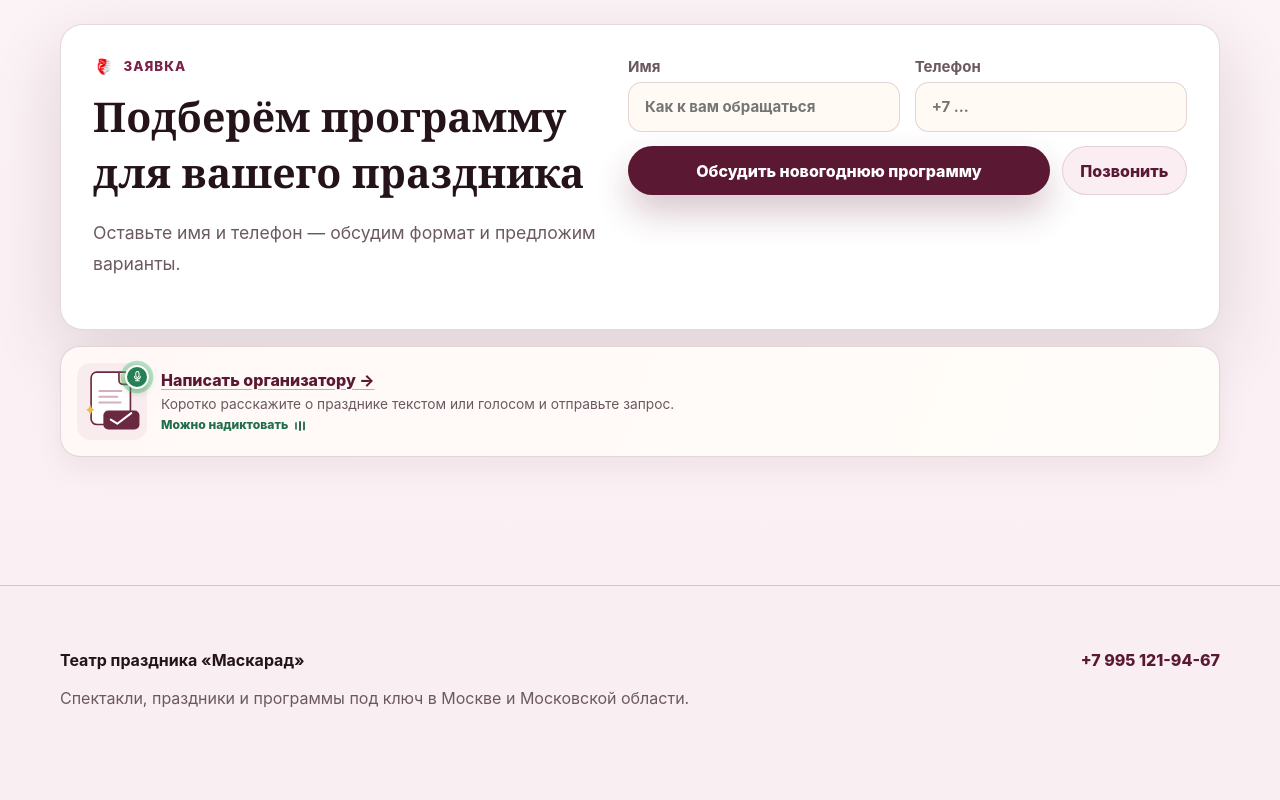
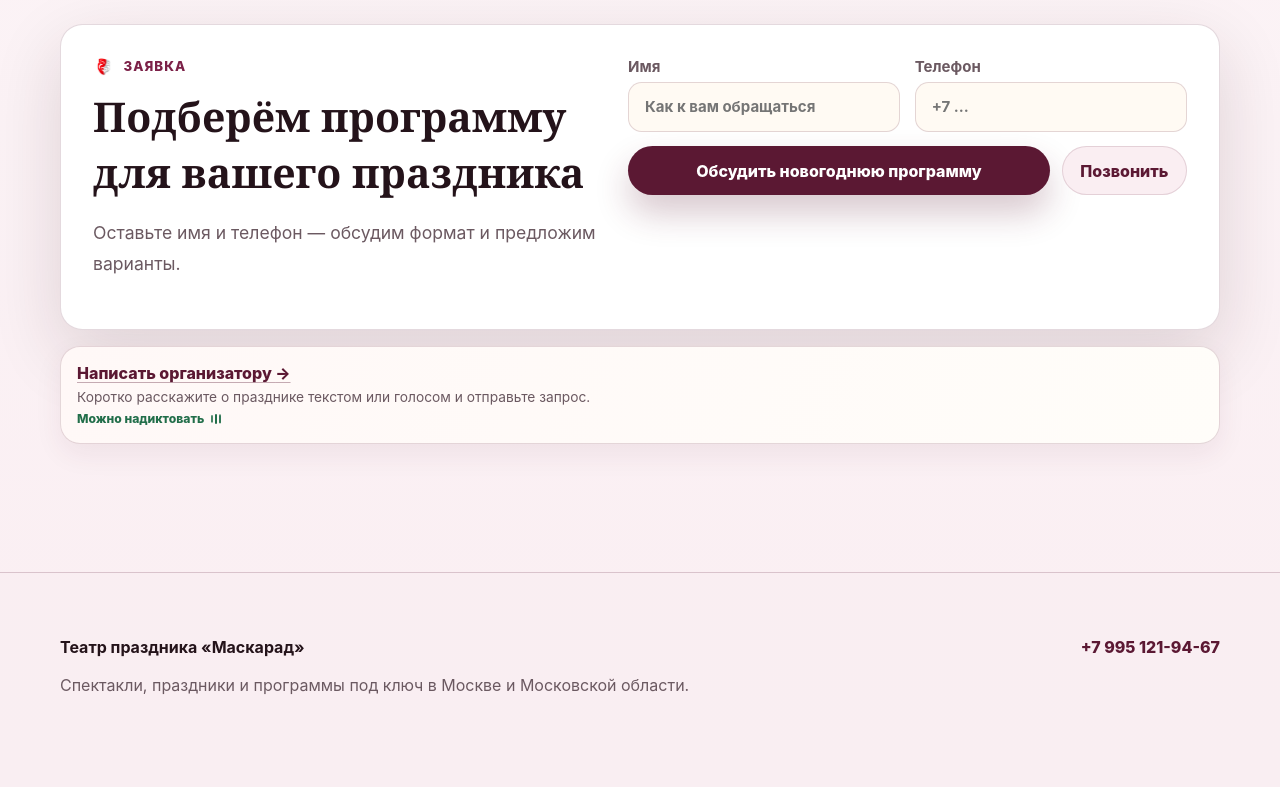
Before and after one commit to roststat/maskarad, a Next.js app: page /prazdniki/korporativnyy-novogodniy-prazdnik in a window 1280 px wide. Shown: the part 4360-5160 px from the top of the page. Built offline with nearby package versions, Linux system fonts and the light colour scheme.

Commit message:
Remove legacy brief card artwork

```diff
--- a/app/globals.css
+++ b/app/globals.css
@@ -1334,49 +1334,8 @@ main {
   cursor: pointer;
 }
 
-.lead-brief-art {
-  position: relative;
-  display: grid;
-  flex: 0 0 4.4rem;
-  place-items: center;
-  width: 4.4rem;
-  height: 4.8rem;
-  border-radius: 0.85rem;
-  background: #f9ecee;
-  transition: transform 180ms ease, background 180ms ease;
-}
-
-.lead-brief-art svg {
-  width: 3.8rem;
-  height: 4.2rem;
-}
-
-.lead-brief-mic {
-  position: absolute;
-  top: 0.1rem;
-  right: -0.1rem;
-  display: grid;
-  width: 1.5rem;
-  height: 1.5rem;
-  place-items: center;
-  border: 2px solid #fffdf9;
-  border-radius: 50%;
-  color: #fff;
-  background: #258055;
-  box-shadow: 0 3px 9px rgba(23, 97, 61, 0.3);
-  animation: assistant-badge-pulse 2.8s ease-in-out infinite;
-}
-
-.lead-brief-mic svg {
-  width: 0.8rem;
-  height: 0.8rem;
-  stroke: currentColor;
-  stroke-linecap: round;
-  stroke-linejoin: round;
-  stroke-width: 1.9;
-}
-
 .lead-brief-copy {
+  width: 100%;
   display: grid;
   gap: 0.25rem;
 }
@@ -1427,12 +1386,6 @@ main {
 .brief-entry button:hover .lead-brief-copy strong,
 .brief-entry button:focus-visible .lead-brief-copy strong {
   text-decoration-color: currentColor;
-}
-
-.brief-entry button:hover .lead-brief-art,
-.brief-entry button:focus-visible .lead-brief-art {
-  background: #f6e3e8;
-  transform: translateY(-2px);
 }
 
 .lead-form-fallback {
--- a/app/lead-form.tsx
+++ b/app/lead-form.tsx
@@ -137,19 +137,6 @@ export function BriefEntry() {
   return (
     <aside className="brief-entry" aria-label="Написать организатору о празднике">
       <button type="button" onClick={openBrief}>
-        <span className="lead-brief-art" aria-hidden="true">
-          <svg viewBox="0 0 74 82" fill="none">
-            <rect x="11" y="5" width="48" height="64" rx="7" fill="#fff" stroke="#6A2841" strokeWidth="2" />
-            <path d="M45 5v10a5 5 0 0 0 5 5h9" fill="#F9EAD8" stroke="#6A2841" strokeWidth="2" />
-            <path d="M21 28h27M21 35h22M21 42h26" stroke="#D4AFC0" strokeWidth="2.5" strokeLinecap="round" />
-            <rect x="26" y="52" width="44" height="23" rx="6" fill="#6A2841" />
-            <path d="m35 63 8 5 17-13" fill="none" stroke="white" strokeWidth="2.5" strokeLinecap="round" strokeLinejoin="round" />
-            <path d="m5 51 3 2 2 4 2-4 3-2-3-2-2-4-2 4-3 2Z" fill="#EFB952" />
-          </svg>
-          <span className="lead-brief-mic">
-            <svg viewBox="0 0 24 24" fill="none"><rect x="9" y="3" width="6" height="11" rx="3" /><path d="M6.5 11.5a5.5 5.5 0 0 0 11 0M12 17v3M8.5 20h7" /></svg>
-          </span>
-        </span>
         <span className="lead-brief-copy">
           <strong>Написать организатору <span aria-hidden="true">→</span></strong>
           <span>Коротко расскажите о празднике текстом или голосом и отправьте запрос.</span>
```
Also changed, not shown: development-docs/development-steps/completed-steps/008-4-remove-legacy-card-art.md (added, +5 -0 lines).
